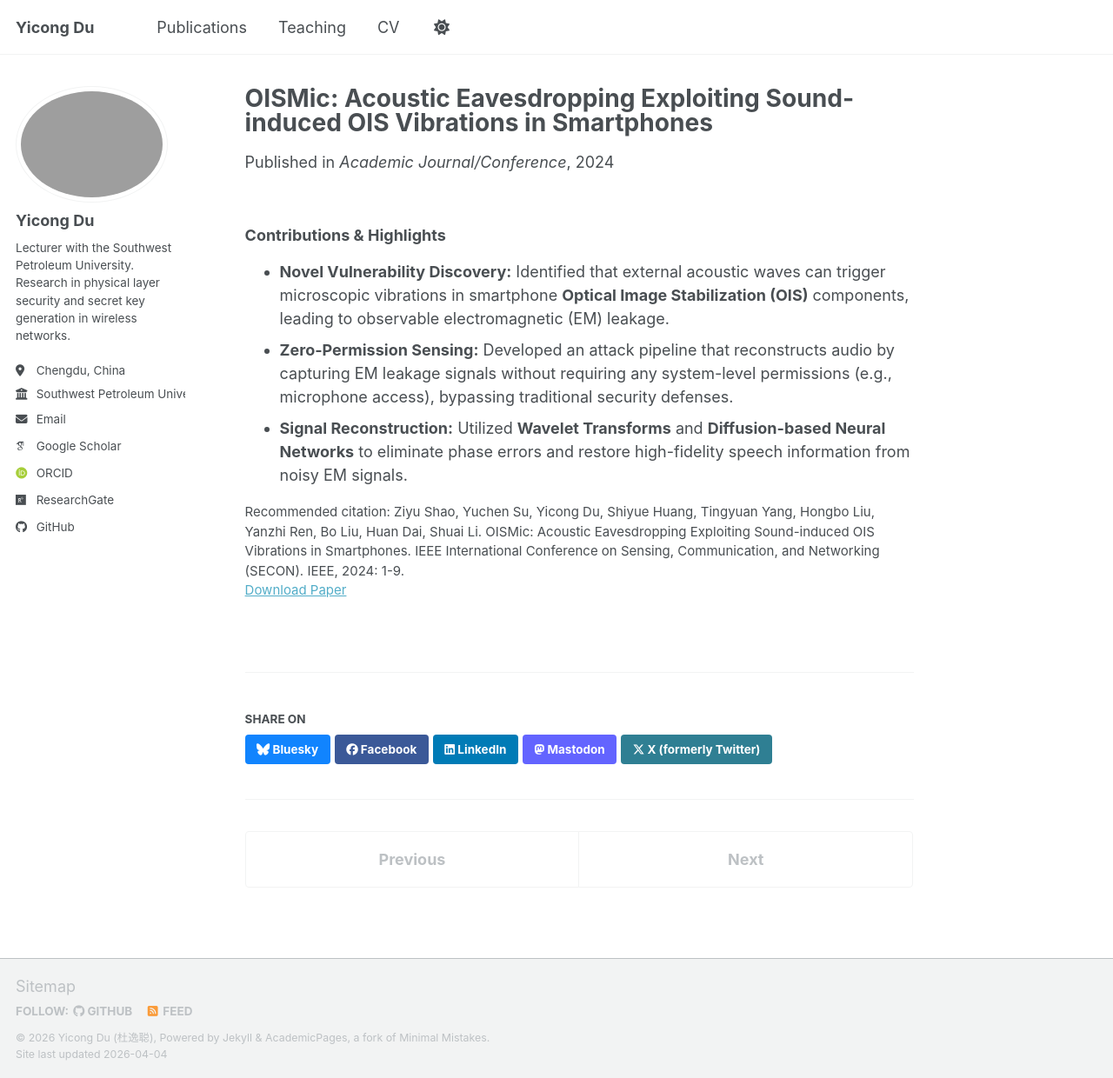
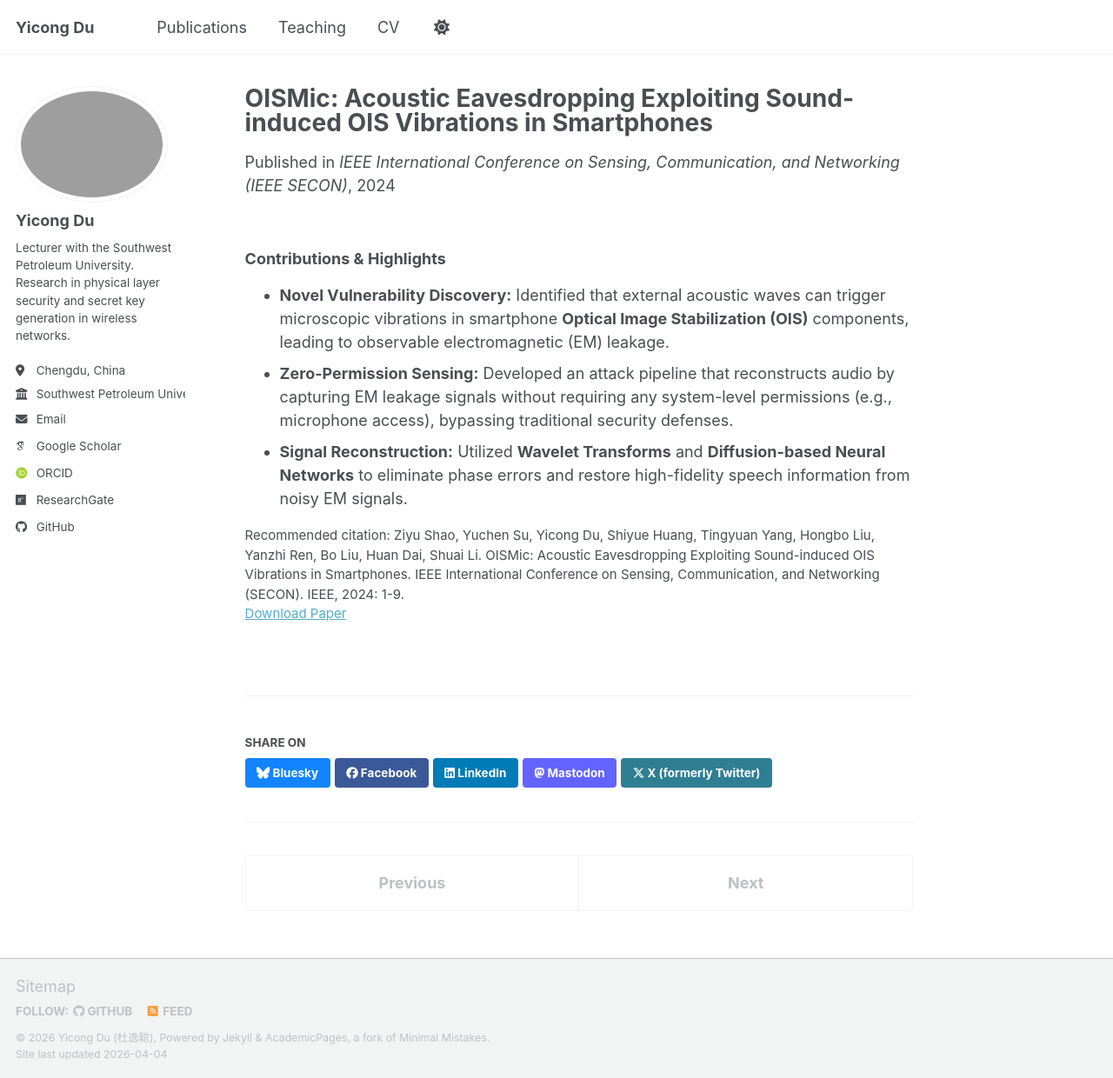
Before and after one commit to DozzzeN/yc_du, a Jekyll site: the page built from _publications/2024-12-02-oismic-acoustic-eavesdropping.md, in a window 1280 px wide and 1240 px high. Shown: the whole window at 87% size. Built offline with Jekyll 4.4.1, drawn with Linux system fonts in a browser that asks for light colours; some web fonts are replaced; a script bundle is joined from its source files by our own code; library files that are not in the unit come from our copies.

Commit message:
Update 2024-12-02-oismic-acoustic-eavesdropping.md

```diff
--- a/_publications/2024-12-02-oismic-acoustic-eavesdropping.md
+++ b/_publications/2024-12-02-oismic-acoustic-eavesdropping.md
@@ -5,7 +5,7 @@ category: manuscripts
 permalink: /publication/2024-12-02-oismic-acoustic-eavesdropping
 excerpt: "Discovers a zero-permission eavesdropping vulnerability by capturing electromagnetic leakage from sound-induced vibrations in smartphone OIS components."
 date: 2024-12-02
-venue: "Academic Journal/Conference"
+venue: "IEEE International Conference on Sensing, Communication, and Networking (IEEE SECON)"
 paperurl: "https://ieeexplore.ieee.org/abstract/document/10934876/"
 citation: "Ziyu Shao, Yuchen Su, Yicong Du, Shiyue Huang, Tingyuan Yang, Hongbo Liu, Yanzhi Ren, Bo Liu, Huan Dai, Shuai Li. OISMic: Acoustic Eavesdropping Exploiting Sound-induced OIS Vibrations in Smartphones. IEEE International Conference on Sensing, Communication, and Networking (SECON). IEEE, 2024: 1-9."
 ---
```
